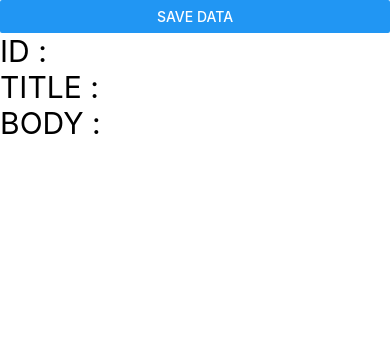
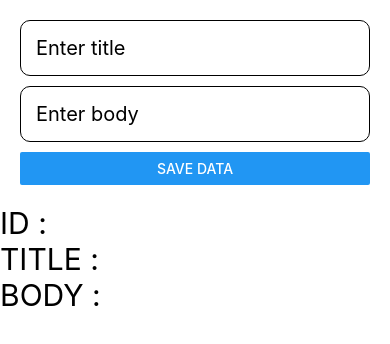
Before and after one commit to gopalkushwah/React-Native, a React Native app: screen / in a window 390 px wide. Shown: the top 344 px of the page. Built offline with nearby package versions, Linux system fonts and the light colour scheme.

Commit message:
Take input from TextInput and save to database

```diff
--- a/components/User.tsx
+++ b/components/User.tsx
@@ -4,13 +4,16 @@ import { useState } from 'react';
 
 const User = () => {
     const [posts,setPosts] = useState({id:"",title:"",body:""});
+    const [input,setInput] = useState({title:"",body:""});
     const [indicator,setIndicator] = useState(false);
     const savePost= async ()=>{
-        setIndicator(true);
+        // setIndicator(true);
         const post = {
-            "title": "Hello I am Sumit  learning javasript",
-            "body": "Javasript is programming language"
+            "title": input.title,
+            "body": input.body
         };
+        // console.warn(post);
+
         const url = "http://10.0.2.2:8080/save-posts";
         let result = await fetch(url,{
             method :'POST',
@@ -33,8 +36,35 @@ const User = () => {
             </View> : null
 
         }
+        <View style={{margin :20}}>
+            <TextInput
+            style={{
+                marginBottom : 10,
+                padding : 15,
+                borderRadius : 10,
+                borderColor:'black',
+                borderWidth : 1,
+                fontSize : 20
+            }}
+            onChangeText={(text)=>setInput((prevData)=>({ ...prevData, title: text }))}
+            placeholder='Enter title'></TextInput>
+            <TextInput
+            style={{
+                marginBottom : 10,
+                padding : 15,
+                borderRadius : 10,
+                borderColor:'black',
+                borderWidth : 1,
+                fontSize : 20
+            }}
+            onChangeText={(text)=>setInput((prevData)=>({ ...prevData, body: text }))}
+            placeholder='Enter body'></TextInput>
+            <View style={{borderRadius : 10}}>
+                <Button title='Save Data'  onPress={savePost}></Button>
+            </View>
+        </View>
         <View>
-            <Button title='Save Data' onPress={savePost}></Button>
+
             <Text style={{fontSize:30,color:'black'}}>ID : {posts.id}</Text>
             <Text style={{fontSize:30,color:'black'}}>TITLE : {posts.title}</Text>
             <Text style={{fontSize:30,color:'black'}}>BODY : {posts.body}</Text>
```
